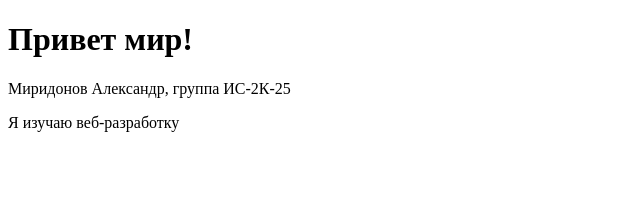
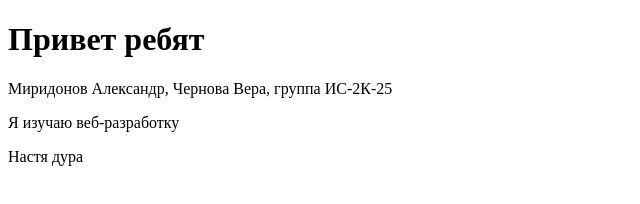
Before and after one commit to Alex-create-lab/uchebnaya-praktika, a plain HTML site: page index.html in a window 1280 px wide. Shown: the whole page, without its empty margins (0-640 px from the left). Drawn offline with Linux system fonts and the light colour scheme.

Commit message:
поменяла заголовок, добавила себя в строку, добавила строку о насте

```diff
--- a/index.html
+++ b/index.html
@@ -6,8 +6,9 @@
     <title>Моя первая страница</title>
 </head>
 <body>
-    <h1>Привет мир!</h1>
-    <p>Миридонов Александр, группа ИС-2К-25</p>
+    <h1>Привет ребят</h1>
+    <p>Миридонов Александр, Чернова Вера, группа ИС-2К-25</p>
     <p>Я изучаю веб-разработку</p>
+    <p>Настя дура</p>
 </body>
 </html>
```
